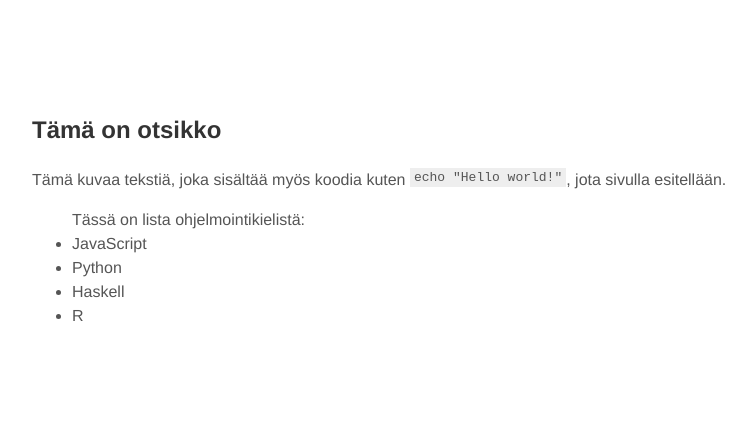
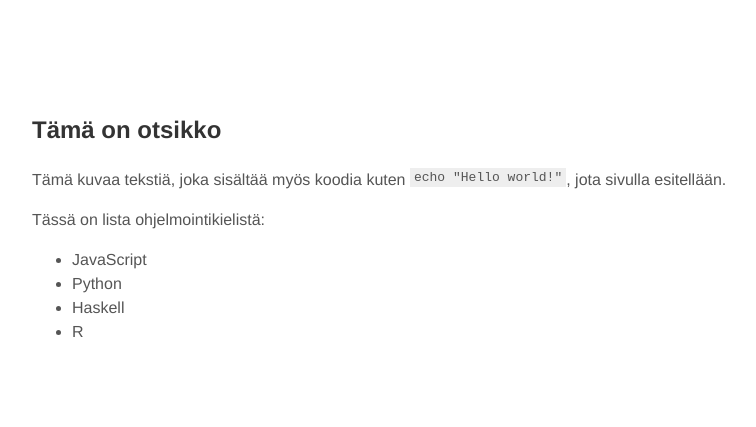
Before and after one commit to hetonisti/testi_sivu, a plain HTML site: page index.html in a window 1280 px wide. Shown: the whole page, without its empty margins (208-964 px from the left). Drawn offline with Linux system fonts and the light colour scheme.

Commit message:
Korjaa listan otsikko

```diff
--- a/index.html
+++ b/index.html
@@ -7,8 +7,8 @@
     <body>
         <h2>Tämä on otsikko</h2>
         <p>Tämä kuvaa tekstiä, joka sisältää myös koodia kuten <code>echo "Hello world!"</code>, jota sivulla esitellään.</p>
+        <p>Tässä on lista ohjelmointikielistä:</p>
         <ul>
-            Tässä on lista ohjelmointikielistä:
             <li>JavaScript</li>
             <li>Python</li>
             <li>Haskell</li>
```
